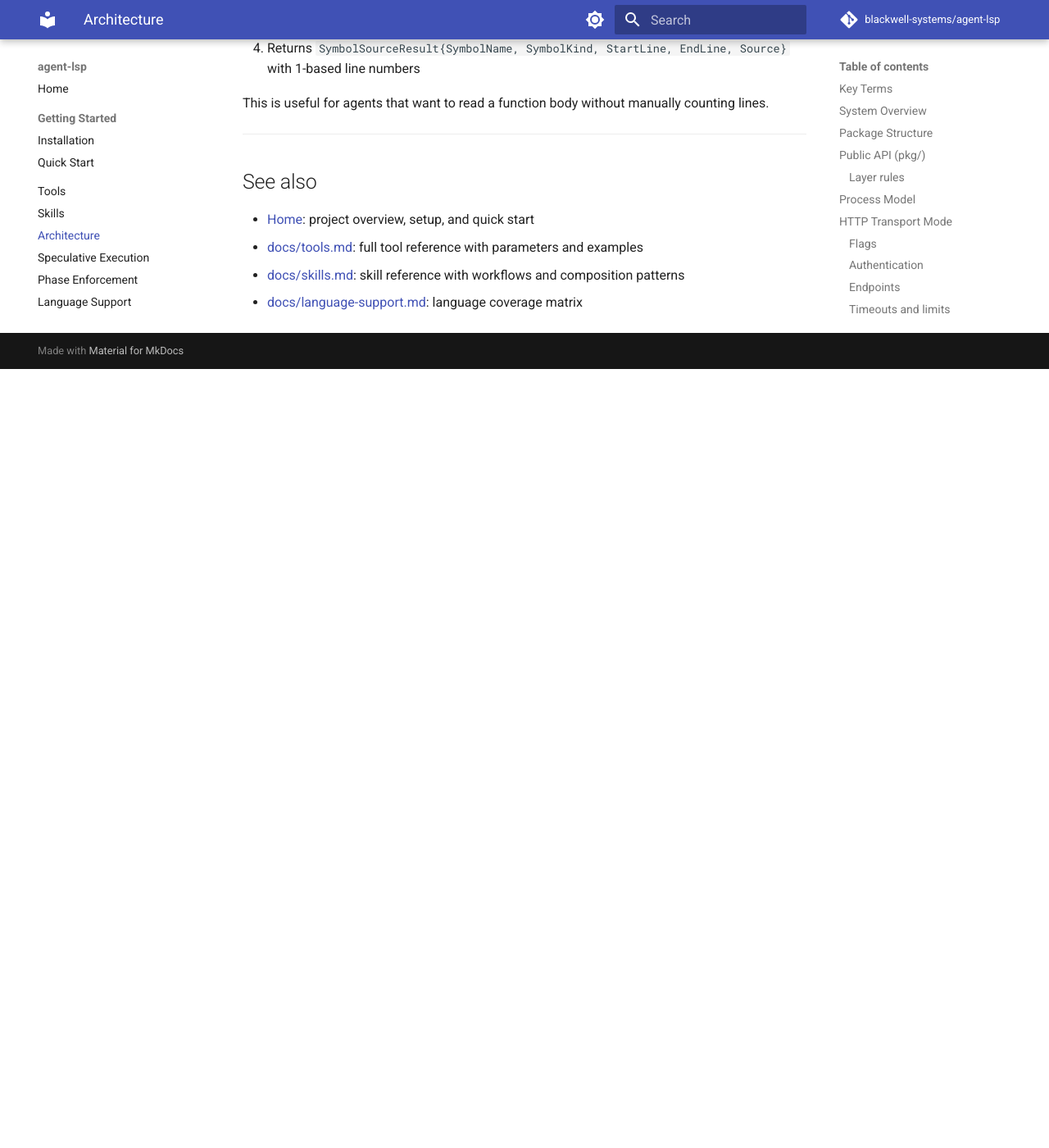
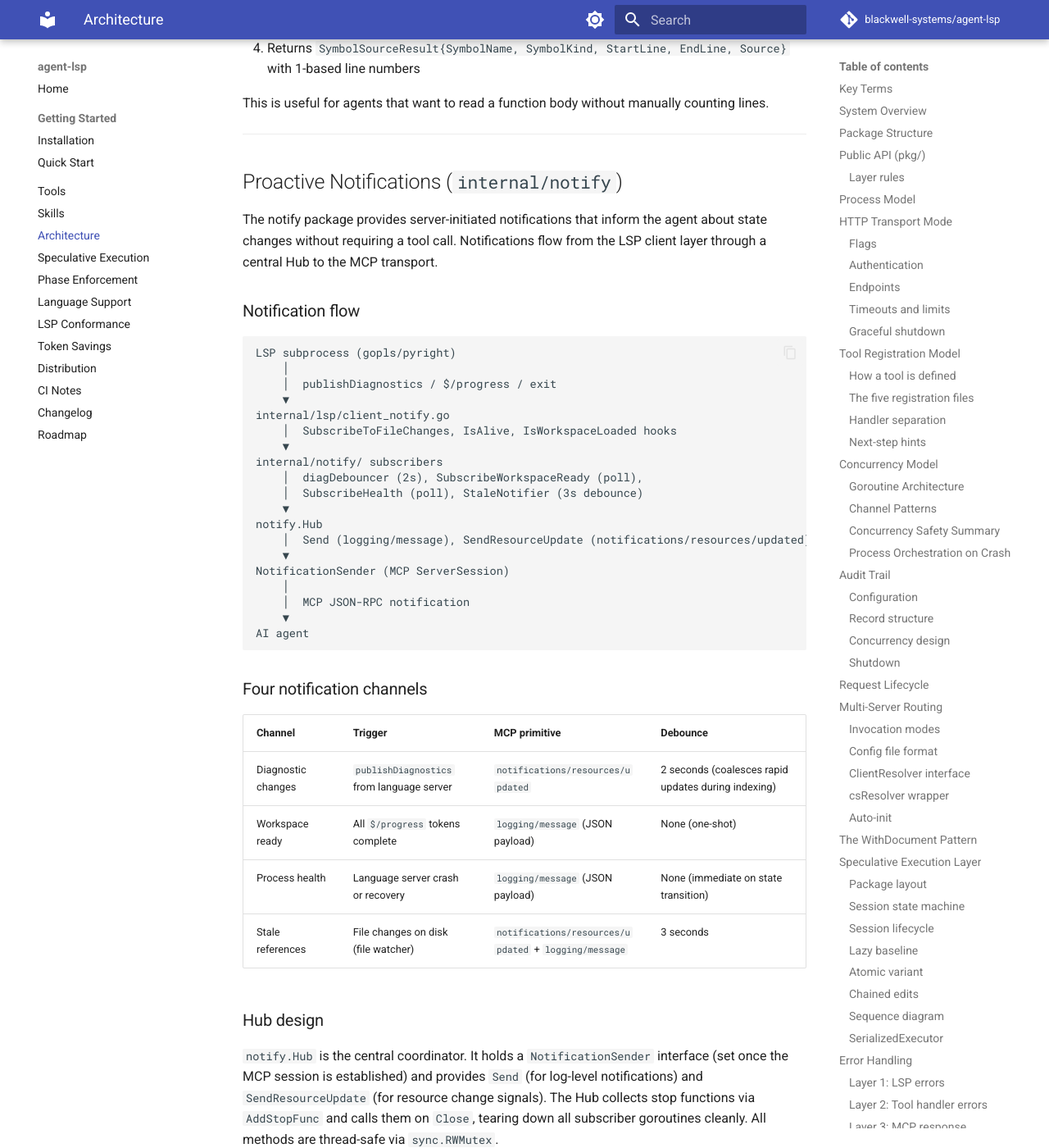
Before and after one commit to blackwell-systems/agent-lsp, an MkDocs documentation site: the page built from docs/architecture.md, in a window 1280 px wide and 1400 px high, scrolled down 42338 px. Shown: the whole window at 82% size. Built offline with MkDocs 1.6.1 and Material for MkDocs 9.7.7, drawn with Linux system fonts in a browser that asks for light colours; comment, search, counter and statistics services are not loaded; before the commit the page ends 42788 px from its top, so only the background shows below that; some of the changed text lies outside the part shown.

Commit message:
docs: add internal/notify package and notification flow to architecture.md

````diff
--- a/docs/architecture.md
+++ b/docs/architecture.md
@@ -1555,6 +1555,61 @@
 
 ---
 
+## Proactive Notifications (`internal/notify`)
+
+The notify package provides server-initiated notifications that inform the agent about state changes without requiring a tool call. Notifications flow from the LSP client layer through a central Hub to the MCP transport.
+
+### Notification flow
+
+```
+LSP subprocess (gopls/pyright)
+    │
+    │  publishDiagnostics / $/progress / exit
+    ▼
+internal/lsp/client_notify.go
+    │  SubscribeToFileChanges, IsAlive, IsWorkspaceLoaded hooks
+    ▼
+internal/notify/ subscribers
+    │  diagDebouncer (2s), SubscribeWorkspaceReady (poll),
+    │  SubscribeHealth (poll), StaleNotifier (3s debounce)
+    ▼
+notify.Hub
+    │  Send (logging/message), SendResourceUpdate (notifications/resources/updated)
+    ▼
+NotificationSender (MCP ServerSession)
+    │
+    │  MCP JSON-RPC notification
+    ▼
+AI agent
+```
+
+### Four notification channels
+
+| Channel | Trigger | MCP primitive | Debounce |
+|---------|---------|---------------|----------|
+| Diagnostic changes | `publishDiagnostics` from language server | `notifications/resources/updated` | 2 seconds (coalesces rapid updates during indexing) |
+| Workspace ready | All `$/progress` tokens complete | `logging/message` (JSON payload) | None (one-shot) |
+| Process health | Language server crash or recovery | `logging/message` (JSON payload) | None (immediate on state transition) |
+| Stale references | File changes on disk (file watcher) | `notifications/resources/updated` + `logging/message` | 3 seconds |
+
+### Hub design
+
+`notify.Hub` is the central coordinator. It holds a `NotificationSender` interface (set once the MCP session is established) and provides `Send` (for log-level notifications) and `SendResourceUpdate` (for resource change signals). The Hub collects stop functions via `AddStopFunc` and calls them on `Close`, tearing down all subscriber goroutines cleanly. All methods are thread-safe via `sync.RWMutex`.
+
+### LSPClient hooks (`internal/lsp/client_notify.go`)
+
+Three methods on `LSPClient` support the notification subscribers:
+
+- `SubscribeToFileChanges(callback)`: registers a callback invoked when the file watcher detects disk changes. Stored in a `fileChangeCbs` slice on the client struct.
+- `IsAlive() bool`: returns whether the language server subprocess is still running.
+- `IsWorkspaceLoaded() bool`: returns whether all `$/progress` indexing tokens have completed.
+
+### Wiring (Wave 2, not yet merged)
+
+Wave 2 will connect the Hub to the MCP server in `cmd/agent-lsp/notifications.go`, calling `hub.SetSender` once the MCP session initializes and `hub.Close` on shutdown.
+
+---
+
 ## See also
 
 - [Home](index.md): project overview, setup, and quick start
````
